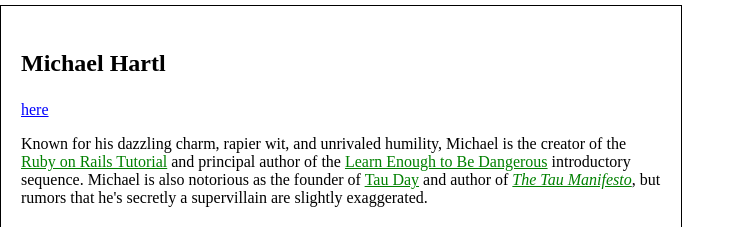
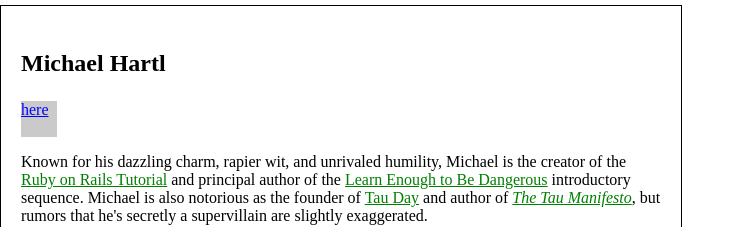
Before and after one commit to Robicus/robicus.github.io, a plain HTML site: page index.html in a window 1280 px wide. Shown: the part 725-952 px from the top of the page, without its empty margins (0-745 px from the left). Drawn offline with Linux system fonts and the light colour scheme.

Commit message:
Adjusted inline elements, block, etc.

```diff
--- a/index.html
+++ b/index.html
@@ -27,9 +27,21 @@
         width: 50vw;
       }
 
+      .full-hero li {
+        /* display: inline; */
+      }
+
       /* SOCIAL STYLES */
       .social-link {
+        background: rgba(150, 150, 150, 0.5);
         color: blue;
+        display: inline-block;
+        display: none;
+        height: 36px;
+        width: 36px;
+      }
+      .show {
+        display: block;
       }
 
       /* BIO STYLES */
@@ -75,7 +87,7 @@
     <div class="bio-wrapper">
     <div class="bio-box">
       <h3>Michael Hartl</h3>
-      <a href="https://twitter.com/mhartl" class="social-link">here</a>
+      <a href="https://twitter.com/mhartl" class="social-link show">here</a>
       <div class="bio-copy">
         <p>
           Known for his dazzling charm, rapier wit, and unrivaled humility,
```
